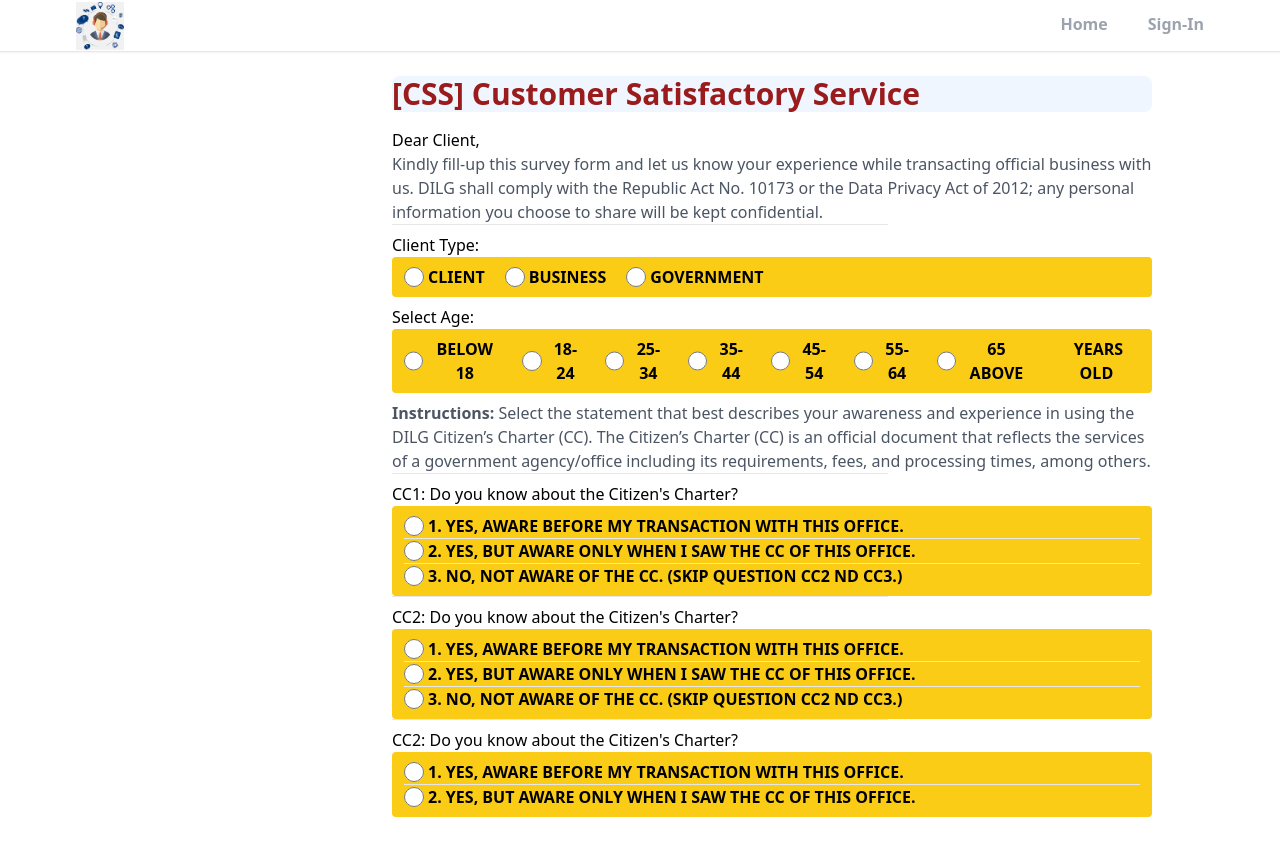
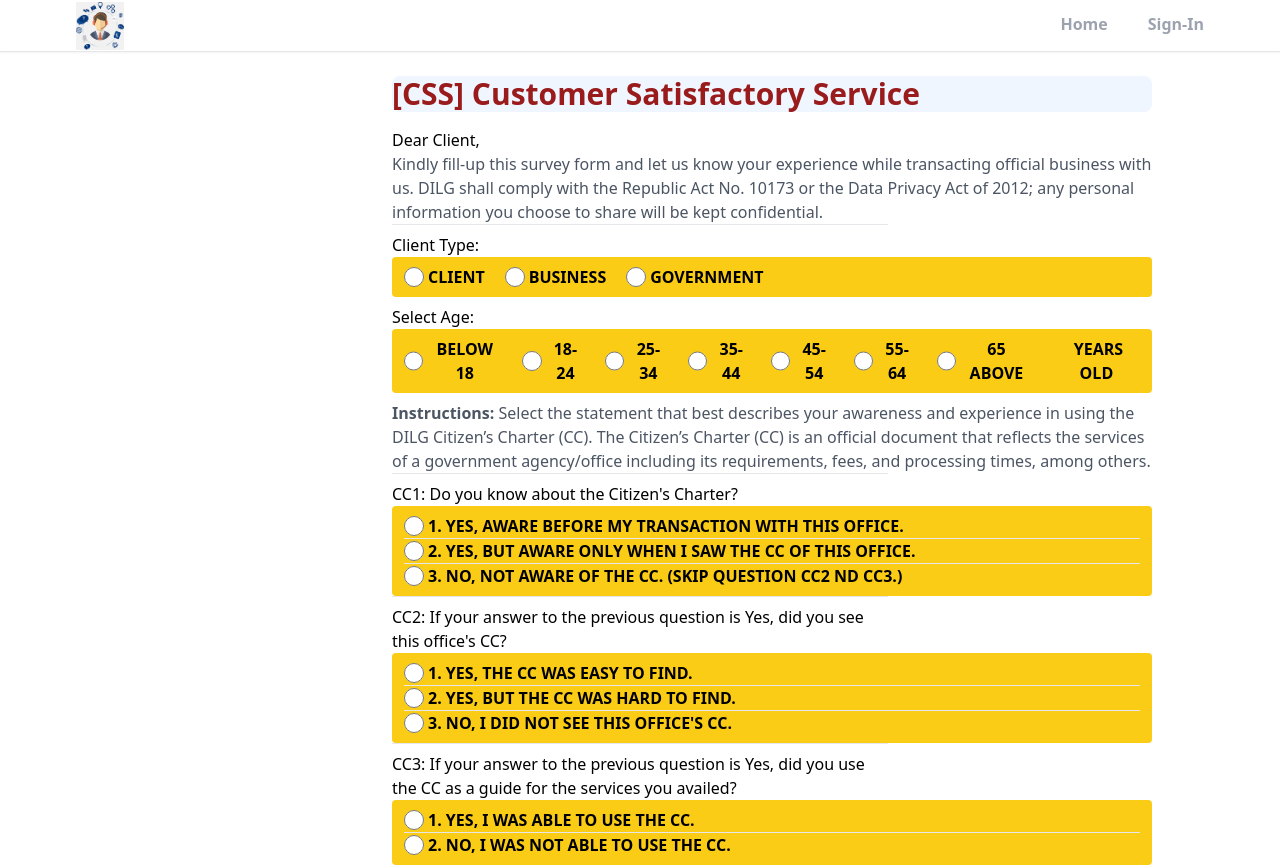
Before and after one commit to iCrudGit/customer-satisfactory, a React (Create React App) app: page / in a window 1280 px wide. Before the commit the page ends 817 px from the top, so only its background shows below. Built offline with nearby package versions, Linux system fonts and the light colour scheme.

Commit message:
Update for new content

```diff
--- a/src/pages/Home.jsx
+++ b/src/pages/Home.jsx
@@ -108,39 +108,39 @@ const Home = () => {
         </div>
         <hr />
         <div>
-          <h1 className="mt-2 font-medium">CC2: Do you know about the Citizen's Charter?</h1>
+          <h1 className="mt-2 font-medium">CC2: If your answer to the previous question is Yes, did you see this office's CC?</h1>
 
             <ul className="px-3 py-2 text-center font-semibold rounded bg-yellow-400 text-black md:w-[67%] lg:w-[95vh] uppercase">
               <li className="flex items-center">
                   <input type="radio" value="cc2a" name="cc1" className="w-5 h-5 text-blue-600 bg-gray-100 border-gray-300 focus:ring-blue-500 dark:focus:ring-blue-600 dark:ring-offset-gray-800 focus:ring-2 dark:bg-gray-700 dark:border-gray-600"/>
-                  <label className="ml-1">1. Yes, aware before my transaction with this office.</label>
+                  <label className="ml-1">1. Yes, the CC was easy to find.</label>
               </li>
               <hr />
               <li className="flex items-center">
                   <input type="radio" value="cc2b" name="cc1" className="w-5 h-5 text-blue-600 bg-gray-100 border-gray-300 focus:ring-blue-500 dark:focus:ring-blue-600 dark:ring-offset-gray-800 focus:ring-2 dark:bg-gray-700 dark:border-gray-600"/>
-                  <label className="ml-1">2. Yes, but aware only when I saw the CC of this office.</label>
+                  <label className="ml-1">2. Yes, but the CC was hard to find.</label>
               </li>
               <hr />
               <li className="flex items-center">
                   <input type="radio" value="cc2c" name="cc1" className="w-5 h-5 text-blue-600 bg-gray-100 border-gray-300 focus:ring-blue-500 dark:focus:ring-blue-600 dark:ring-offset-gray-800 focus:ring-2 dark:bg-gray-700 dark:border-gray-600"/>
-                  <label className="ml-1">3. No, not aware of the CC. (Skip question CC2 nd CC3.)</label>
+                  <label className="ml-1">3. No, I did not see this office's CC.</label>
               </li>
             </ul>
 
         </div>
         <hr />
         <div>
-          <h1 className="mt-2 font-medium">CC2: Do you know about the Citizen's Charter?</h1>
+          <h1 className="mt-2 font-medium">CC3: If your answer to the previous question is Yes, did you use the CC as a guide for the services you availed?</h1>
 
             <ul className="px-3 py-2 text-center font-semibold rounded bg-yellow-400 text-black md:w-[67%] lg:w-[95vh] uppercase">
               <li className="flex items-center">
                   <input type="radio" value="cc2a" name="cc1" className="w-5 h-5 text-blue-600 bg-gray-100 border-gray-300 focus:ring-blue-500 dark:focus:ring-blue-600 dark:ring-offset-gray-800 focus:ring-2 dark:bg-gray-700 dark:border-gray-600"/>
-                  <label className="ml-1">1. Yes, aware before my transaction with this office.</label>
+                  <label className="ml-1">1. Yes, I was able to use the CC.</label>
               </li>
               <hr />
               <li className="flex items-center">
                   <input type="radio" value="cc2b" name="cc1" className="w-5 h-5 text-blue-600 bg-gray-100 border-gray-300 focus:ring-blue-500 dark:focus:ring-blue-600 dark:ring-offset-gray-800 focus:ring-2 dark:bg-gray-700 dark:border-gray-600"/>
-                  <label className="ml-1">2. Yes, but aware only when I saw the CC of this office.</label>
+                  <label className="ml-1">2. No, I was not able to use the CC.</label>
               </li>
 
             </ul>
```
